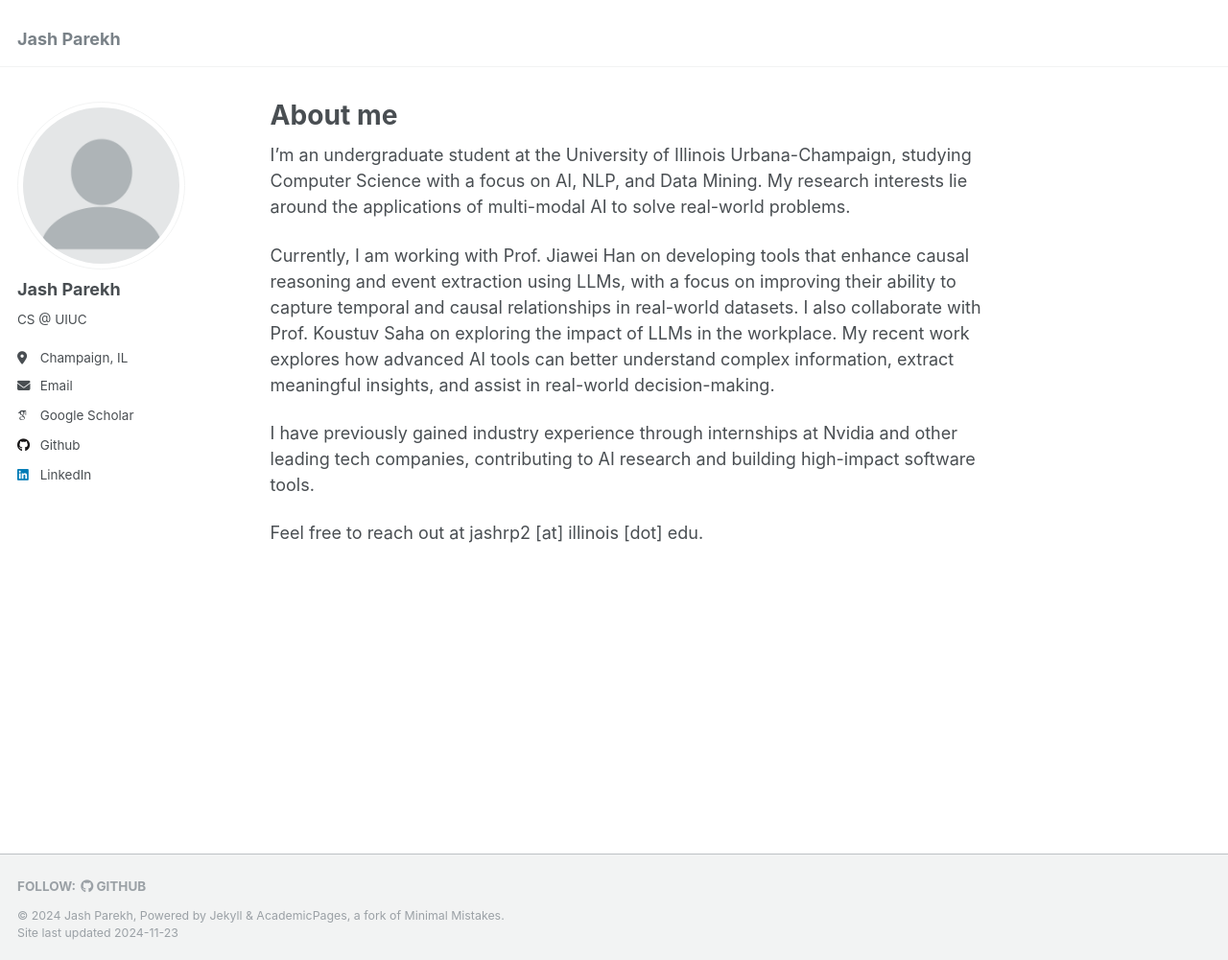
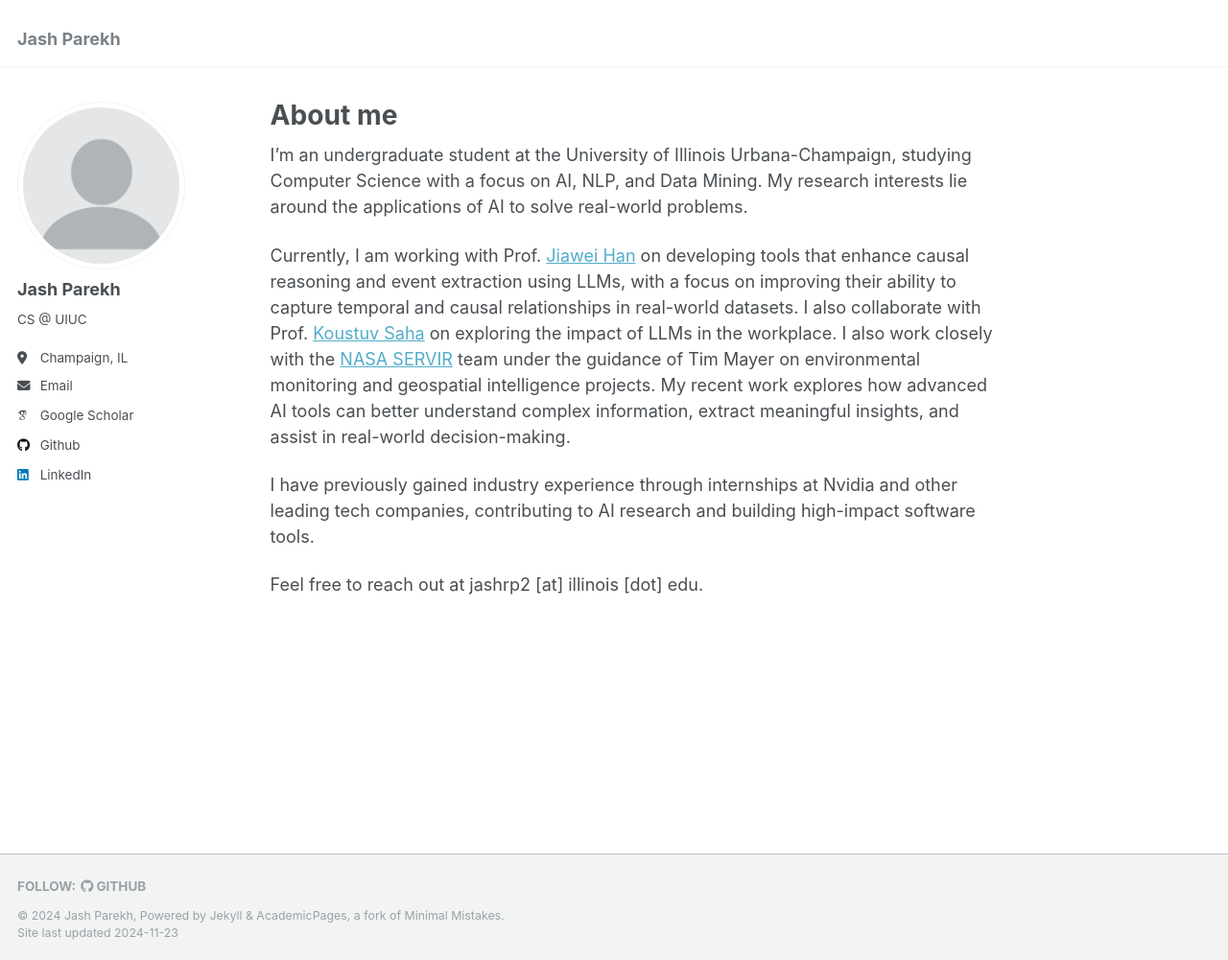
Before and after one commit to jashparekh1/jashparekh1.github.io, a Jekyll site: the page built from _pages/about.md, in a window 1280 px wide and 1001 px high. Shown: the whole window at 96% size. Built offline with Jekyll 4.4.1, drawn with Linux system fonts in a browser that asks for light colours; some web fonts are replaced.

Commit message:
Update about.md

```diff
--- a/_pages/about.md
+++ b/_pages/about.md
@@ -7,9 +7,9 @@ redirect_from:
   - /about.html
 ---
 
-I'm an undergraduate student at the University of Illinois Urbana-Champaign, studying Computer Science with a focus on AI, NLP, and Data Mining. My research interests lie around the applications of multi-modal AI to solve real-world problems.
+I'm an undergraduate student at the University of Illinois Urbana-Champaign, studying Computer Science with a focus on AI, NLP, and Data Mining. My research interests lie around the applications of AI to solve real-world problems.
 
-Currently, I am working with Prof. Jiawei Han on developing tools that enhance causal reasoning and event extraction using LLMs, with a focus on improving their ability to capture temporal and causal relationships in real-world datasets. I also collaborate with Prof. Koustuv Saha on exploring the impact of LLMs in the workplace. My recent work explores how advanced AI tools can better understand complex information, extract meaningful insights, and assist in real-world decision-making.
+Currently, I am working with Prof. [Jiawei Han]([url](http://hanj.cs.illinois.edu)) on developing tools that enhance causal reasoning and event extraction using LLMs, with a focus on improving their ability to capture temporal and causal relationships in real-world datasets. I also collaborate with Prof. [Koustuv Saha]([url](https://koustuv.com)) on exploring the impact of LLMs in the workplace. I also work closely with the [NASA SERVIR]([url](https://www.nasa.gov/servir/)) team under the guidance of Tim Mayer on environmental monitoring and geospatial intelligence projects. My recent work explores how advanced AI tools can better understand complex information, extract meaningful insights, and assist in real-world decision-making.
 
 I have previously gained industry experience through internships at Nvidia and other leading tech companies, contributing to AI research and building high-impact software tools.
 
```
